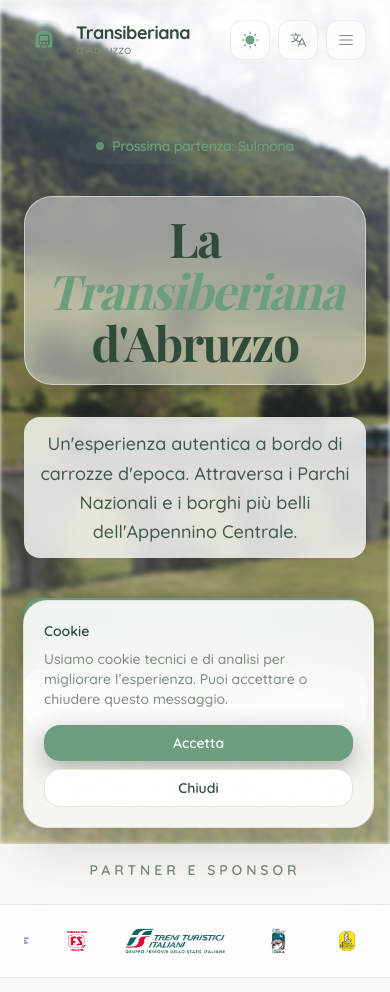
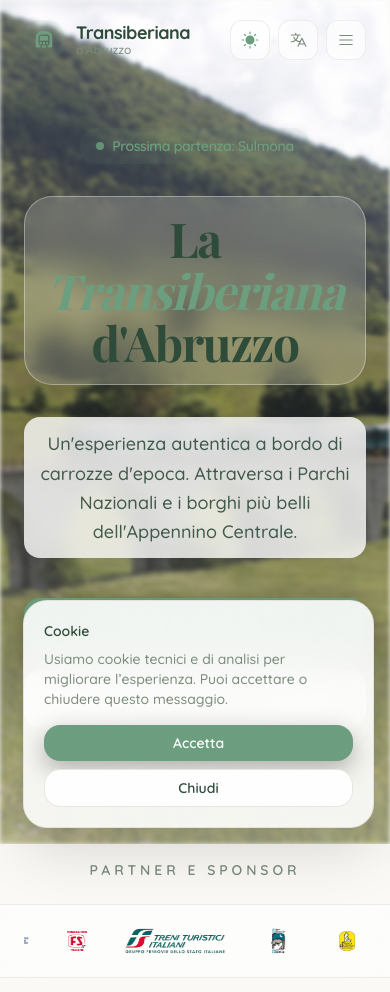
Before and after one commit to Michy234/transiberianaUDA, a React (Vite) app: page / in a window 390 px wide. Shown: the top 992 px of the page. Built offline with nearby package versions, Linux system fonts and the light colour scheme; a web font is replaced by a local one.

Commit message:
chore: testing design changes for main title on mobile, part 2

```diff
--- a/src/pages/Home.jsx
+++ b/src/pages/Home.jsx
@@ -101,7 +101,7 @@
               Prossima partenza: Sulmona
             </div>
 
-            <div className="inline-block mb-8 rounded-[28px] bg-white/45 backdrop-blur-md border border-white/50 shadow-[0_12px_36px_-28px_rgba(0,0,0,0.35)] px-5 py-4 lg:mb-8 lg:bg-transparent lg:border-0 lg:shadow-none lg:px-0 lg:py-0">
+            <div className="inline-block mb-8 rounded-[28px] bg-white/18 backdrop-blur-md border border-white/35 shadow-[0_10px_28px_-26px_rgba(0,0,0,0.28)] px-5 py-4 lg:mb-8 lg:bg-transparent lg:border-0 lg:shadow-none lg:px-0 lg:py-0">
               <h1 className="text-5xl md:text-6xl lg:text-7xl font-serif font-bold tracking-[-0.03em] leading-[1.08] text-foreground">
                 La <span className="text-primary italic">Transiberiana</span> <br />
                 d'Abruzzo
```
